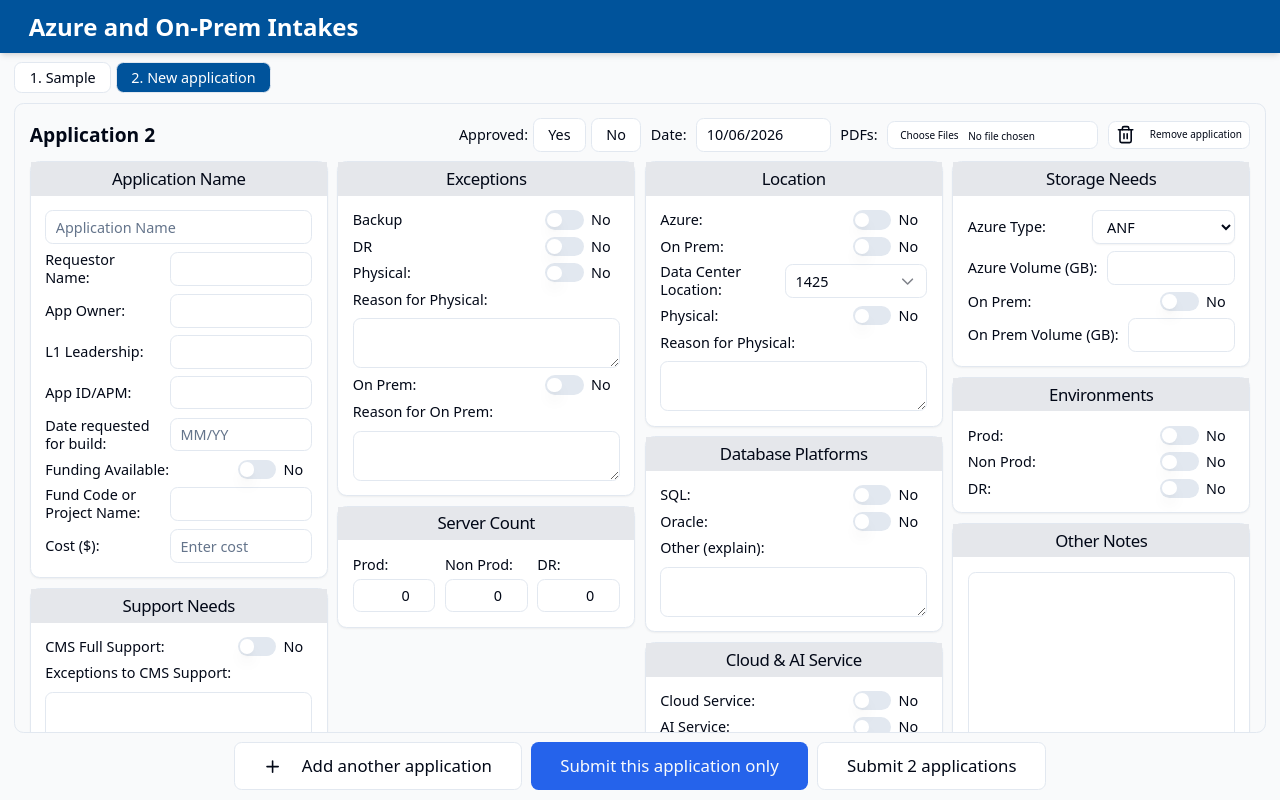
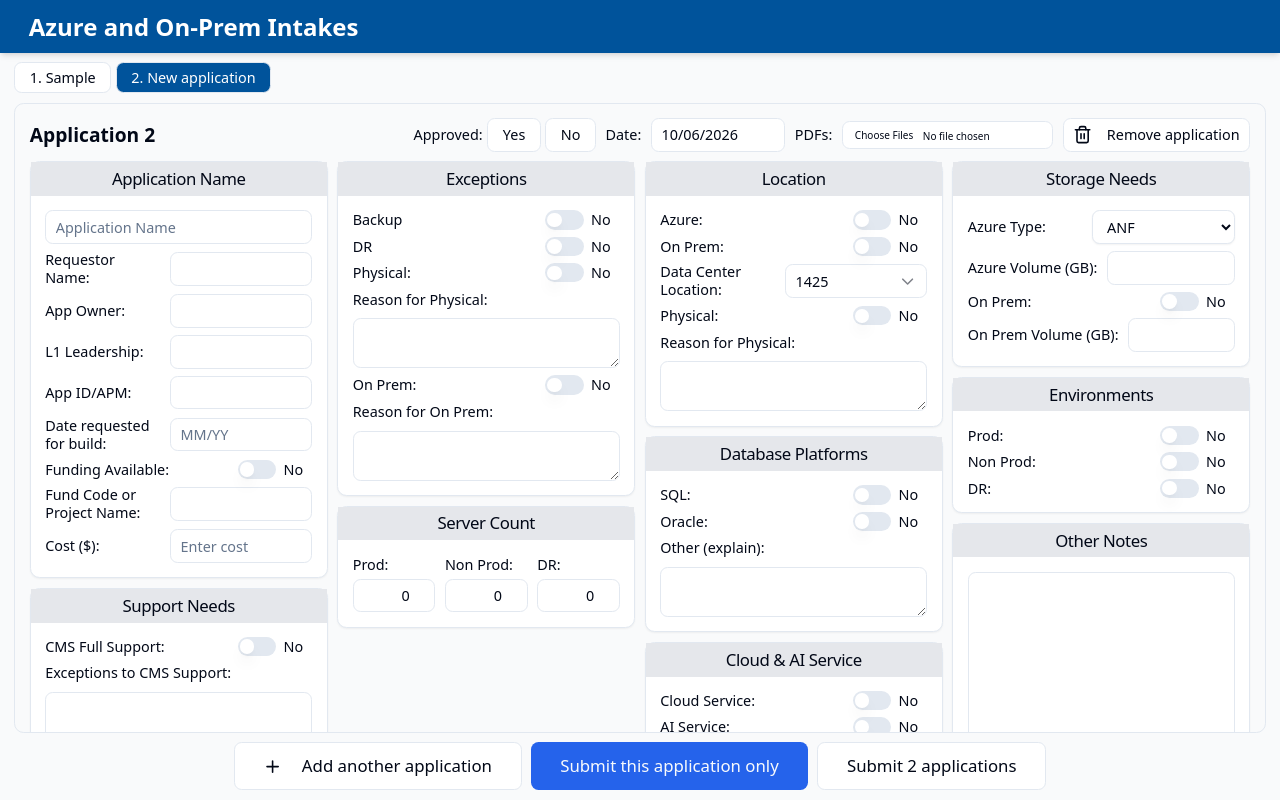
Before and after one commit to Jeevanhm/intake-form-g1, a React (Vite) app: page / in a window 1280 px wide. Both pictures are taken after typing "Sample", "Sample", "Sample", "Sample", "Sample", "Sample" into the empty fields and a click on the button "Add another application". Built offline with nearby package versions, Linux system fonts and the light colour scheme.

Commit message:
font update

```diff
--- a/src/components/WeeklyIntakeForm.tsx
+++ b/src/components/WeeklyIntakeForm.tsx
@@ -579,12 +579,12 @@
                       type="button"
                       variant="outline"
                       size="sm"
-                      className="h-6 px-1.5 text-[10px]"
+                      className="h-7 px-2 text-xs"
                       onClick={() => removeApplication(id)}
                       disabled={isSubmitting}
                       aria-label={`Remove application ${index + 1}`}
                     >
-                      <Trash2 className="mr-1 h-2.5 w-2.5" />
+                      <Trash2 className="mr-1 h-3 w-3" />
                       Remove application
                     </Button>
                   )}
@@ -593,12 +593,12 @@
                       type="button"
                       variant="destructive"
                       size="sm"
-                      className="h-6 px-1.5 text-[10px]"
+                      className="h-7 px-2 text-xs"
                       onClick={() => void deleteStoredApplication(application)}
                       disabled={isSubmitting}
                       aria-label={`Delete saved application ${index + 1}`}
                     >
-                      <Trash2 className="mr-1 h-2.5 w-2.5" />
+                      <Trash2 className="mr-1 h-3 w-3" />
                       Delete saved
                     </Button>
                   )}
```
